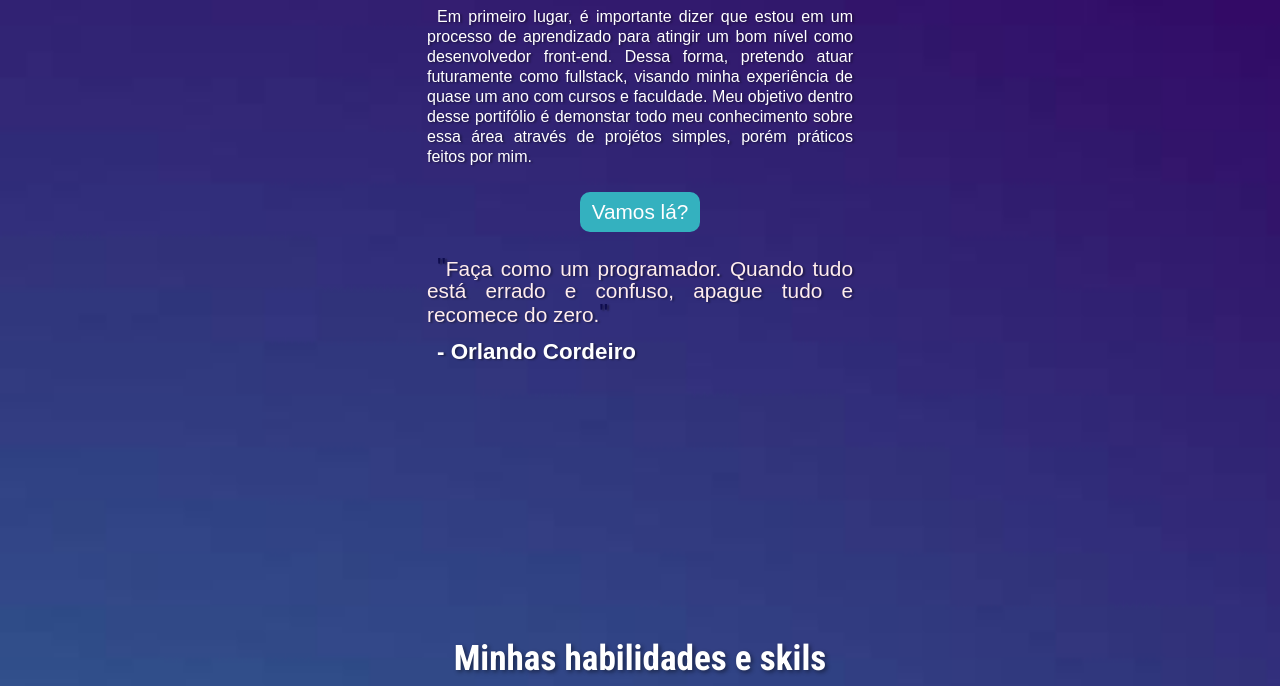
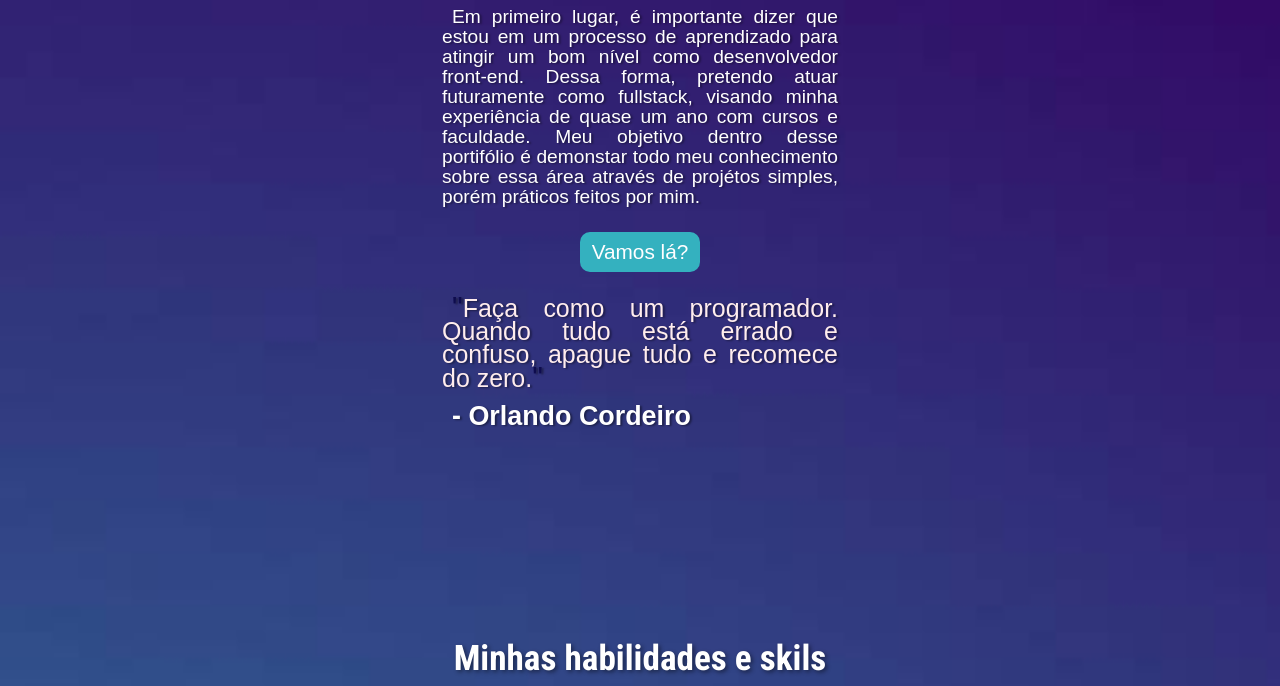
Before and after one commit to tiagomont/portifolio, a plain HTML site: page index.html in a window 1280 px wide. Shown: the part 81-767 px from the top of the page. Drawn offline with Linux system fonts and the light colour scheme.

Commit message:
Update style.css

```diff
--- a/estilos/style.css
+++ b/estilos/style.css
@@ -39,14 +39,14 @@ h1#salut {
 
 p.text {
 	color: #FFFFFF;
-	width: 450px;
+	width: 420px;
 	margin: 10px auto;
 	padding: 0 12px;
 	text-align: justify;
 	text-indent: 10px;
 	text-shadow: 2px 1px 2px rgba(0, 0, 0, 0.4);
 	line-height: 20px;
-	font-size: 1em;
+	font-size: 1.2em;
 }
 
 a#btn {
```
